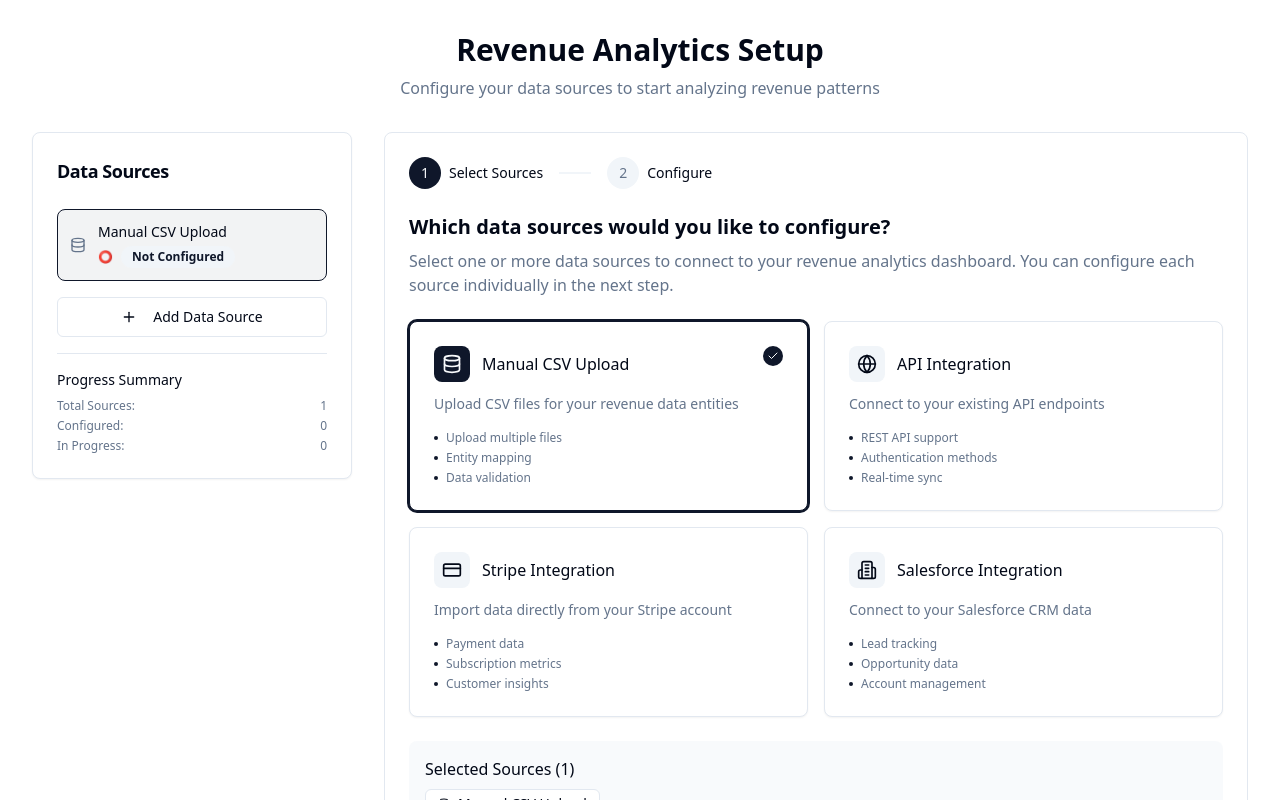
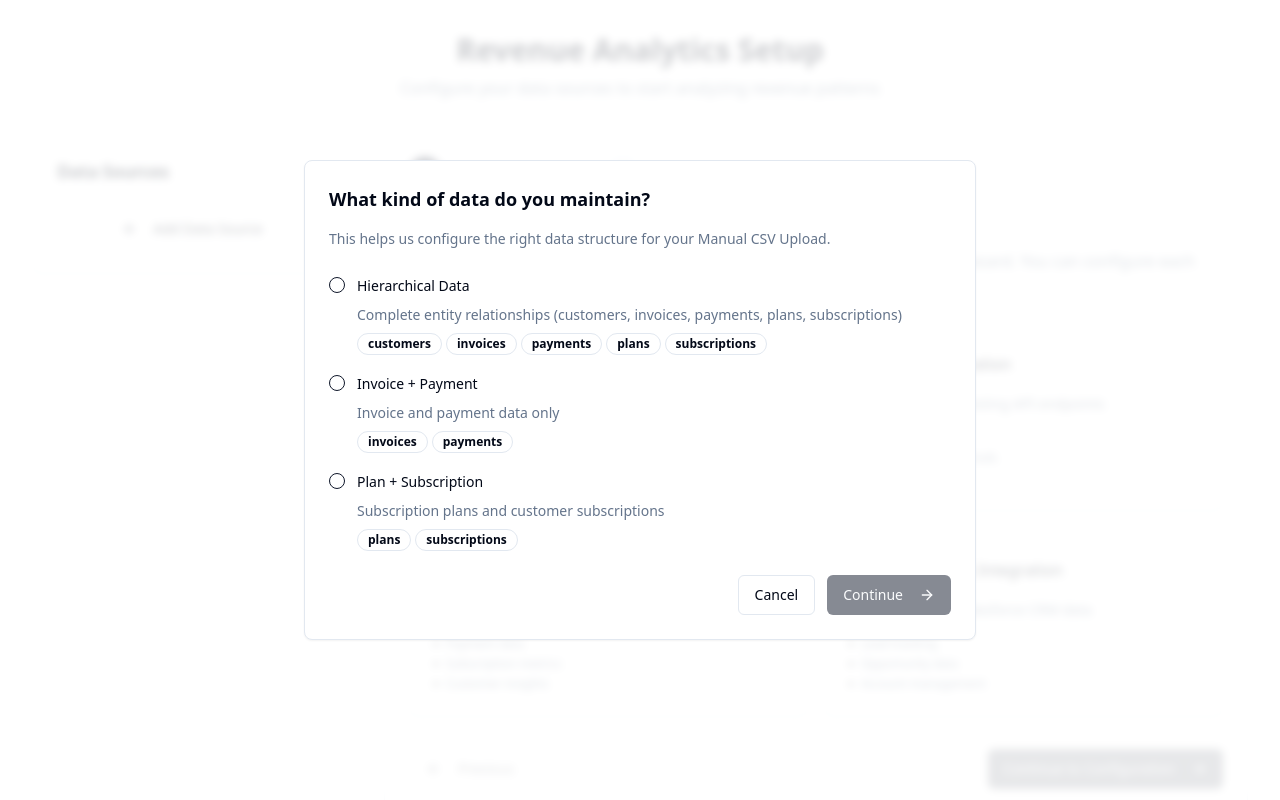
Before and after one commit to PsPasha23/data-nexus-setup, a React (Vite) app: page / in a window 1280 px wide. Both pictures are taken after a click on the element 608 px from the left and 416 px from the top of the page. Shown: the top 800 px of the page. Built offline with nearby package versions, Linux system fonts and the light colour scheme.

Commit message:
Refactor data type question
Move the "What kind of data do you maintain?" question to the data source selection step. This ensures the question is asked once for all data sources, rather than being repeated for each individual source type like CSV or API.

```diff
--- a/src/components/wizard/configurations/APIConfiguration.tsx
+++ b/src/components/wizard/configurations/APIConfiguration.tsx
@@ -4,7 +4,6 @@ import { Card, CardContent, CardHeader, CardTitle } from '@/components/ui/card';
 import { Button } from '@/components/ui/button';
 import { Input } from '@/components/ui/input';
 import { Label } from '@/components/ui/label';
-import { RadioGroup, RadioGroupItem } from '@/components/ui/radio-group';
 import { Select, SelectContent, SelectItem, SelectTrigger, SelectValue } from '@/components/ui/select';
 import { Badge } from '@/components/ui/badge';
 import { Separator } from '@/components/ui/separator';
@@ -13,26 +12,17 @@ interface APIConfigurationProps {
   sourceId: string;
 }
 
-const dataTypeOptions = [
-  {
-    value: 'hierarchical' as DataType,
-    label: 'Hierarchical Data',
-    description: 'Complete entity relationships',
-    endpoints: ['customers', 'invoices', 'payments', 'plans', 'subscriptions'],
-  },
-  {
-    value: 'invoice_payment' as DataType,
-    label: 'Invoice + Payment',
-    description: 'Invoice and payment data only',
-    endpoints: ['invoices', 'payments'],
-  },
-  {
-    value: 'plan_subscription' as DataType,
-    label: 'Plan + Subscription',
-    description: 'Subscription plans and customer subscriptions',
-    endpoints: ['plans', 'subscriptions'],
-  },
-];
+const dataTypeLabels = {
+  hierarchical: 'Hierarchical Data',
+  invoice_payment: 'Invoice + Payment',
+  plan_subscription: 'Plan + Subscription',
+};
+
+const dataTypeEndpoints = {
+  hierarchical: ['customers', 'invoices', 'payments', 'plans', 'subscriptions'],
+  invoice_payment: ['invoices', 'payments'],
+  plan_subscription: ['plans', 'subscriptions'],
+};
 
 const authTypes = [
   { value: 'bearer', label: 'Bearer Token' },
@@ -44,14 +34,13 @@ export function APIConfiguration({ sourceId }: APIConfigurationProps) {
   const { getSourceConfig, updateConfig } = useWizard();
   const config = getSourceConfig(sourceId);
 
-  const [selectedDataType, setSelectedDataType] = useState<DataType | undefined>(config?.dataType);
+  const dataType = config?.dataType || 'hierarchical';
+  const requiredEndpoints = dataTypeEndpoints[dataType] || [];
+
   const [baseUrl, setBaseUrl] = useState(config?.config.api?.baseUrl || '');
   const [authType, setAuthType] = useState<'bearer' | 'api_key' | 'basic'>(config?.config.api?.authType || 'bearer');
   const [credentials, setCredentials] = useState(config?.config.api?.credentials || {});
   const [endpoints, setEndpoints] = useState(config?.config.api?.endpoints || {});
-
-  const selectedOption = dataTypeOptions.find(option => option.value === selectedDataType);
-  const requiredEndpoints = selectedOption?.endpoints || [];
 
   useEffect(() => {
     // Auto-save configuration
@@ -60,9 +49,8 @@ export function APIConfiguration({ sourceId }: APIConfigurationProps) {
       requiredEndpoints.every(endpoint => endpoints[endpoint]);
 
     updateConfig(sourceId, {
-      dataType: selectedDataType,
-      status: selectedDataType && hasRequiredFields ? 'configured' :
-               selectedDataType ? 'in_progress' : 'not_configured',
+      status: dataType && hasRequiredFields ? 'configured' :
+               dataType ? 'in_progress' : 'not_configured',
       config: {
         ...config?.config,
         api: {
@@ -73,12 +61,7 @@ export function APIConfiguration({ sourceId }: APIConfigurationProps) {
         },
       },
     });
-  }, [selectedDataType, baseUrl, authType, credentials, endpoints, requiredEndpoints, sourceId, updateConfig, config?.config]);
-
-  const handleDataTypeChange = (dataType: DataType) => {
-    setSelectedDataType(dataType);
-    setEndpoints({}); // Reset endpoints when data type changes
-  };
+  }, [dataType, baseUrl, authType, credentials, endpoints, requiredEndpoints, sourceId, updateConfig, config?.config]);
 
   const handleCredentialChange = (key: string, value: string) => {
     setCredentials(prev => ({ ...prev, [key]: value }));
@@ -109,42 +92,33 @@ export function APIConfiguration({ sourceId }: APIConfigurationProps) {
 
   return (
     <div className="space-y-6">
-      {/* Data Type Selection */}
+      {/* Data Type Display */}
       <Card>
         <CardHeader>
-          <CardTitle>What kind of data do you maintain?</CardTitle>
+          <CardTitle>Data Type Configuration</CardTitle>
         </CardHeader>
         <CardContent>
-          <RadioGroup value={selectedDataType} onValueChange={handleDataTypeChange}>
-            <div className="space-y-4">
-              {dataTypeOptions.map((option) => (
-                <div key={option.value} className="flex items-start space-x-3">
-                  <RadioGroupItem value={option.value} id={option.value} className="mt-1" />
-                  <div className="flex-1 space-y-2">
-                    <Label htmlFor={option.value} className="font-medium cursor-pointer">
-                      {option.label}
-                    </Label>
+          <div className="flex items-center gap-4 p-4 bg-muted/50 rounded-lg">
+            <div>
+              <h3 className="font-medium">{dataTypeLabels[dataType]}</h3>
               <p className="text-sm text-muted-foreground">
-                      {option.description}
+                {dataType === 'hierarchical' && 'Complete entity relationships'}
+                {dataType === 'invoice_payment' && 'Invoice and payment data only'}
+                {dataType === 'plan_subscription' && 'Subscription plans and customer subscriptions'}
               </p>
-                    <div className="flex flex-wrap gap-1">
-                      {option.endpoints.map((endpoint) => (
+            </div>
+            <div className="flex flex-wrap gap-1 ml-auto">
+              {requiredEndpoints.map((endpoint) => (
                 <Badge key={endpoint} variant="outline" className="text-xs">
                   {endpoint}
                 </Badge>
               ))}
             </div>
           </div>
-                </div>
-              ))}
-            </div>
-          </RadioGroup>
         </CardContent>
       </Card>
 
       {/* API Configuration */}
-      {selectedDataType && (
-        <>
       <Card>
         <CardHeader>
           <CardTitle>API Connection Settings</CardTitle>
@@ -259,8 +233,6 @@ export function APIConfiguration({ sourceId }: APIConfigurationProps) {
               </p>
             </CardContent>
           </Card>
-        </>
-      )}
     </div>
   );
 }
--- a/src/components/wizard/configurations/CSVConfiguration.tsx
+++ b/src/components/wizard/configurations/CSVConfiguration.tsx
@@ -3,7 +3,6 @@ import { useWizard, type DataType } from '@/contexts/WizardContext';
 import { Card, CardContent, CardHeader, CardTitle } from '@/components/ui/card';
 import { Button } from '@/components/ui/button';
 import { Label } from '@/components/ui/label';
-import { RadioGroup, RadioGroupItem } from '@/components/ui/radio-group';
 import { Input } from '@/components/ui/input';
 import { Badge } from '@/components/ui/badge';
 import { Upload, File, X, CheckCircle } from 'lucide-react';
@@ -12,57 +11,28 @@ interface CSVConfigurationProps {
   sourceId: string;
 }
 
-const dataTypeOptions = [
-  {
-    value: 'hierarchical' as DataType,
-    label: 'Hierarchical Data',
-    description: 'Complete entity relationships (customers, invoices, payments, plans, subscriptions)',
-    entities: ['customers', 'invoices', 'payments', 'plans', 'subscriptions'],
-  },
-  {
-    value: 'invoice_payment' as DataType,
-    label: 'Invoice + Payment',
-    description: 'Invoice and payment data only',
-    entities: ['invoices', 'payments'],
-  },
-  {
-    value: 'plan_subscription' as DataType,
-    label: 'Plan + Subscription',
-    description: 'Subscription plans and customer subscriptions',
-    entities: ['plans', 'subscriptions'],
-  },
-];
+const dataTypeLabels = {
+  hierarchical: 'Hierarchical Data',
+  invoice_payment: 'Invoice + Payment',
+  plan_subscription: 'Plan + Subscription',
+};
+
+const dataTypeEntities = {
+  hierarchical: ['customers', 'invoices', 'payments', 'plans', 'subscriptions'],
+  invoice_payment: ['invoices', 'payments'],
+  plan_subscription: ['plans', 'subscriptions'],
+};
 
 export function CSVConfiguration({ sourceId }: CSVConfigurationProps) {
   const { getSourceConfig, updateConfig } = useWizard();
   const config = getSourceConfig(sourceId);
 
-  const [selectedDataType, setSelectedDataType] = useState<DataType | undefined>(config?.dataType);
   const [uploadedFiles, setUploadedFiles] = useState<Array<{ name: string; entityType: string; file: File }>>(
     config?.config.csv?.uploadedFiles || []
   );
 
-  const selectedOption = dataTypeOptions.find(option => option.value === selectedDataType);
-  const requiredEntities = selectedOption?.entities || [];
-
-  const handleDataTypeChange = (dataType: DataType) => {
-    setSelectedDataType(dataType);
-    const option = dataTypeOptions.find(opt => opt.value === dataType);
-
-    updateConfig(sourceId, {
-      dataType,
-      status: 'in_progress',
-      config: {
-        ...config?.config,
-        csv: {
-          uploadedFiles: [],
-          requiredEntities: option?.entities || [],
-        },
-      },
-    });
-
-    setUploadedFiles([]);
-  };
+  const dataType = config?.dataType || 'hierarchical';
+  const requiredEntities = dataTypeEntities[dataType] || [];
 
   const handleFileUpload = (entityType: string, file: File) => {
     const newFiles = [...uploadedFiles.filter(f => f.entityType !== entityType), { name: file.name, entityType, file }];
@@ -106,41 +76,33 @@ export function CSVConfiguration({ sourceId }: CSVConfigurationProps) {
 
   return (
     <div className="space-y-6">
-      {/* Data Type Selection */}
+      {/* Data Type Display */}
       <Card>
         <CardHeader>
-          <CardTitle>What kind of data do you maintain?</CardTitle>
+          <CardTitle>Data Type Configuration</CardTitle>
         </CardHeader>
         <CardContent>
-          <RadioGroup value={selectedDataType} onValueChange={handleDataTypeChange}>
-            <div className="space-y-4">
-              {dataTypeOptions.map((option) => (
-                <div key={option.value} className="flex items-start space-x-3">
-                  <RadioGroupItem value={option.value} id={option.value} className="mt-1" />
-                  <div className="flex-1 space-y-2">
-                    <Label htmlFor={option.value} className="font-medium cursor-pointer">
-                      {option.label}
-                    </Label>
+          <div className="flex items-center gap-4 p-4 bg-muted/50 rounded-lg">
+            <div>
+              <h3 className="font-medium">{dataTypeLabels[dataType]}</h3>
               <p className="text-sm text-muted-foreground">
-                      {option.description}
+                {dataType === 'hierarchical' && 'Complete entity relationships'}
+                {dataType === 'invoice_payment' && 'Invoice and payment data only'}
+                {dataType === 'plan_subscription' && 'Subscription plans and customer subscriptions'}
               </p>
-                    <div className="flex flex-wrap gap-1">
-                      {option.entities.map((entity) => (
+            </div>
+            <div className="flex flex-wrap gap-1 ml-auto">
+              {requiredEntities.map((entity) => (
                 <Badge key={entity} variant="outline" className="text-xs">
                   {entity}
                 </Badge>
               ))}
             </div>
           </div>
-                </div>
-              ))}
-            </div>
-          </RadioGroup>
         </CardContent>
       </Card>
 
       {/* File Upload Section */}
-      {selectedDataType && (
       <Card>
         <CardHeader>
           <CardTitle>Upload CSV Files</CardTitle>
@@ -212,7 +174,6 @@ export function CSVConfiguration({ sourceId }: CSVConfigurationProps) {
           )}
         </CardContent>
       </Card>
-      )}
     </div>
   );
 }
--- a/src/components/wizard/steps/DataSourceSelection.tsx
+++ b/src/components/wizard/steps/DataSourceSelection.tsx
@@ -1,8 +1,11 @@
-import React from 'react';
-import { useWizard } from '@/contexts/WizardContext';
+import React, { useState } from 'react';
+import { useWizard, type DataSourceType, type DataType } from '@/contexts/WizardContext';
 import { Card, CardContent } from '@/components/ui/card';
-import { Database, Globe, CreditCard, Building2, Check } from 'lucide-react';
-import type { DataSourceType } from '@/contexts/WizardContext';
+import { Button } from '@/components/ui/button';
+import { Label } from '@/components/ui/label';
+import { RadioGroup, RadioGroupItem } from '@/components/ui/radio-group';
+import { Badge } from '@/components/ui/badge';
+import { Database, Globe, CreditCard, Building2, Check, ArrowRight } from 'lucide-react';
 
 const dataSourceOptions = [
   {
@@ -11,6 +14,7 @@ const dataSourceOptions = [
     description: 'Upload CSV files for your revenue data entities',
     icon: Database,
     features: ['Upload multiple files', 'Entity mapping', 'Data validation'],
+    requiresDataType: true,
   },
   {
     type: 'api' as DataSourceType,
@@ -18,6 +22,7 @@ const dataSourceOptions = [
     description: 'Connect to your existing API endpoints',
     icon: Globe,
     features: ['REST API support', 'Authentication methods', 'Real-time sync'],
+    requiresDataType: true,
   },
   {
     type: 'stripe' as DataSourceType,
@@ -25,6 +30,7 @@ const dataSourceOptions = [
     description: 'Import data directly from your Stripe account',
     icon: CreditCard,
     features: ['Payment data', 'Subscription metrics', 'Customer insights'],
+    requiresDataType: false,
   },
   {
     type: 'salesforce' as DataSourceType,
@@ -32,12 +38,76 @@ const dataSourceOptions = [
     description: 'Connect to your Salesforce CRM data',
     icon: Building2,
     features: ['Lead tracking', 'Opportunity data', 'Account management'],
+    requiresDataType: false,
+  },
+];
+
+const dataTypeOptions = [
+  {
+    value: 'hierarchical' as DataType,
+    label: 'Hierarchical Data',
+    description: 'Complete entity relationships (customers, invoices, payments, plans, subscriptions)',
+    entities: ['customers', 'invoices', 'payments', 'plans', 'subscriptions'],
+  },
+  {
+    value: 'invoice_payment' as DataType,
+    label: 'Invoice + Payment',
+    description: 'Invoice and payment data only',
+    entities: ['invoices', 'payments'],
+  },
+  {
+    value: 'plan_subscription' as DataType,
+    label: 'Plan + Subscription',
+    description: 'Subscription plans and customer subscriptions',
+    entities: ['plans', 'subscriptions'],
   },
 ];
 
 export function DataSourceSelection() {
-  const { state, toggleSource } = useWizard();
-  const { selectedSources } = state;
+  const { state, toggleSource, updateConfig } = useWizard();
+  const { selectedSources, configurations } = state;
+
+  const [pendingSource, setPendingSource] = useState<DataSourceType | null>(null);
+  const [selectedDataType, setSelectedDataType] = useState<DataType | undefined>();
+
+  const handleSourceClick = (sourceType: DataSourceType) => {
+    const option = dataSourceOptions.find(opt => opt.type === sourceType);
+
+    if (option?.requiresDataType && !selectedSources.includes(sourceType)) {
+      // Show data type selection for CSV and API
+      setPendingSource(sourceType);
+      setSelectedDataType(undefined);
+    } else {
+      // Directly add/remove for Stripe and Salesforce, or if already selected
+      toggleSource(sourceType);
+    }
+  };
+
+  const handleDataTypeConfirm = () => {
+    if (pendingSource && selectedDataType) {
+      toggleSource(pendingSource);
+
+      // Update the configuration with the selected data type
+      setTimeout(() => {
+        const sourceConfigs = Object.values(configurations).filter(c => c.type === pendingSource);
+        if (sourceConfigs.length > 0) {
+          const config = sourceConfigs[sourceConfigs.length - 1]; // Get the latest one
+          updateConfig(config.id, {
+            dataType: selectedDataType,
+            status: 'in_progress',
+          });
+        }
+      }, 100);
+
+      setPendingSource(null);
+      setSelectedDataType(undefined);
+    }
+  };
+
+  const handleDataTypeCancel = () => {
+    setPendingSource(null);
+    setSelectedDataType(undefined);
+  };
 
   return (
     <div>
@@ -51,6 +121,61 @@ export function DataSourceSelection() {
         </p>
       </div>
 
+      {/* Data Type Selection Modal */}
+      {pendingSource && (
+        <div className="fixed inset-0 bg-background/80 backdrop-blur-sm z-50 flex items-center justify-center p-4">
+          <Card className="w-full max-w-2xl">
+            <CardContent className="p-6">
+              <h3 className="text-lg font-semibold mb-4">
+                What kind of data do you maintain?
+              </h3>
+              <p className="text-sm text-muted-foreground mb-6">
+                This helps us configure the right data structure for your{' '}
+                {dataSourceOptions.find(opt => opt.type === pendingSource)?.title}.
+              </p>
+
+              <RadioGroup value={selectedDataType} onValueChange={(value) => setSelectedDataType(value as DataType)}>
+                <div className="space-y-4">
+                  {dataTypeOptions.map((option) => (
+                    <div key={option.value} className="flex items-start space-x-3">
+                      <RadioGroupItem value={option.value} id={option.value} className="mt-1" />
+                      <div className="flex-1 space-y-2">
+                        <Label htmlFor={option.value} className="font-medium cursor-pointer">
+                          {option.label}
+                        </Label>
+                        <p className="text-sm text-muted-foreground">
+                          {option.description}
+                        </p>
+                        <div className="flex flex-wrap gap-1">
+                          {option.entities.map((entity) => (
+                            <Badge key={entity} variant="outline" className="text-xs">
+                              {entity}
+                            </Badge>
+                          ))}
+                        </div>
+                      </div>
+                    </div>
+                  ))}
+                </div>
+              </RadioGroup>
+
+              <div className="flex justify-end gap-3 mt-6">
+                <Button variant="outline" onClick={handleDataTypeCancel}>
+                  Cancel
+                </Button>
+                <Button
+                  onClick={handleDataTypeConfirm}
+                  disabled={!selectedDataType}
+                >
+                  Continue
+                  <ArrowRight className="w-4 h-4 ml-2" />
+                </Button>
+              </div>
+            </CardContent>
+          </Card>
+        </div>
+      )}
+
       <div className="grid grid-cols-1 md:grid-cols-2 gap-4">
         {dataSourceOptions.map((option) => {
           const Icon = option.icon;
@@ -62,7 +187,7 @@ export function DataSourceSelection() {
               className={`cursor-pointer transition-all duration-200 hover:shadow-md ${
                 isSelected ? 'ring-2 ring-primary border-primary' : 'hover:border-primary/50'
               }`}
-              onClick={() => toggleSource(option.type)}
+              onClick={() => handleSourceClick(option.type)}
             >
               <CardContent className="p-6">
                 <div className="flex items-start justify-between mb-3">
```
Lines whose indentation alone changed are shown as unchanged.
